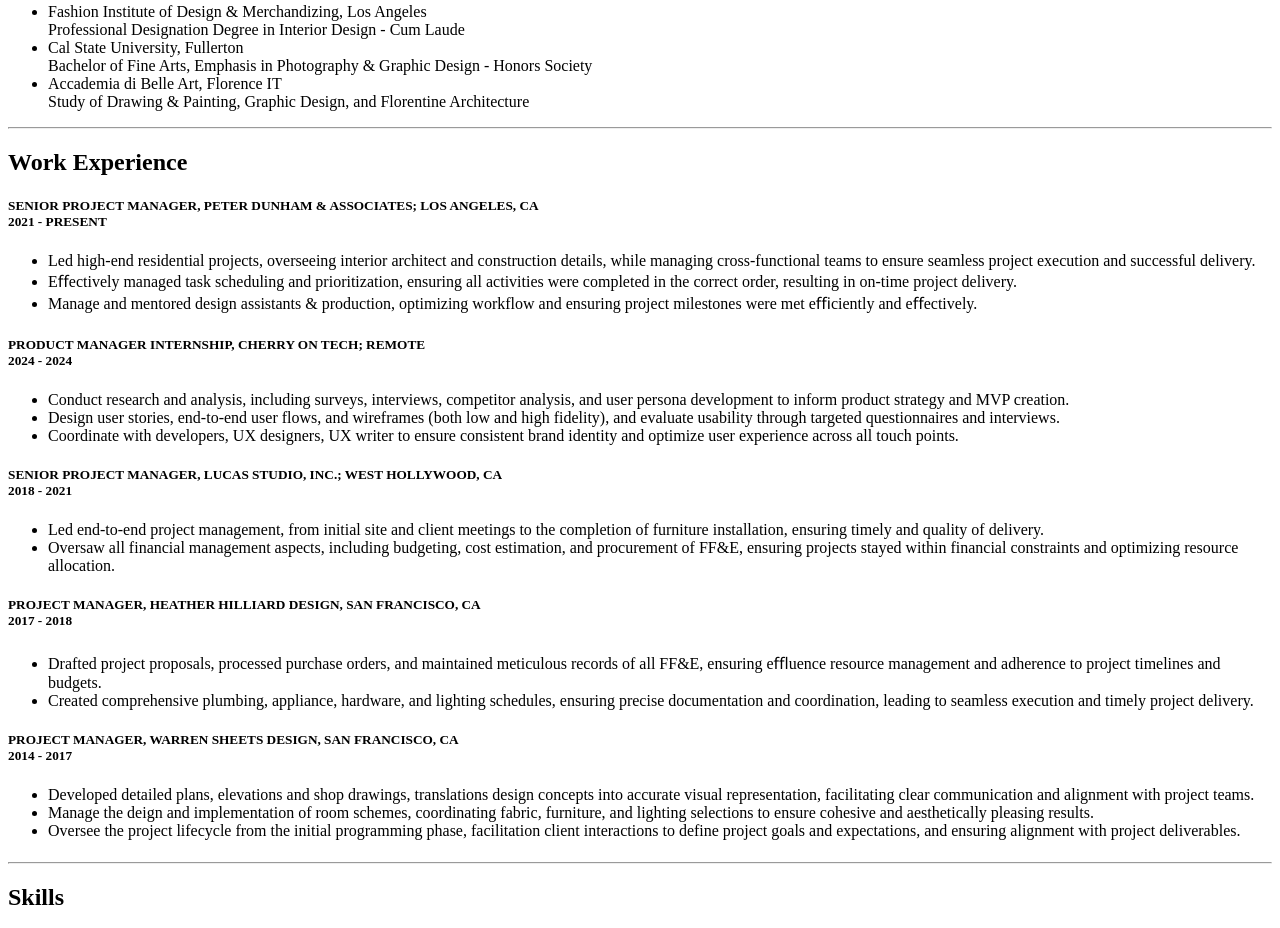
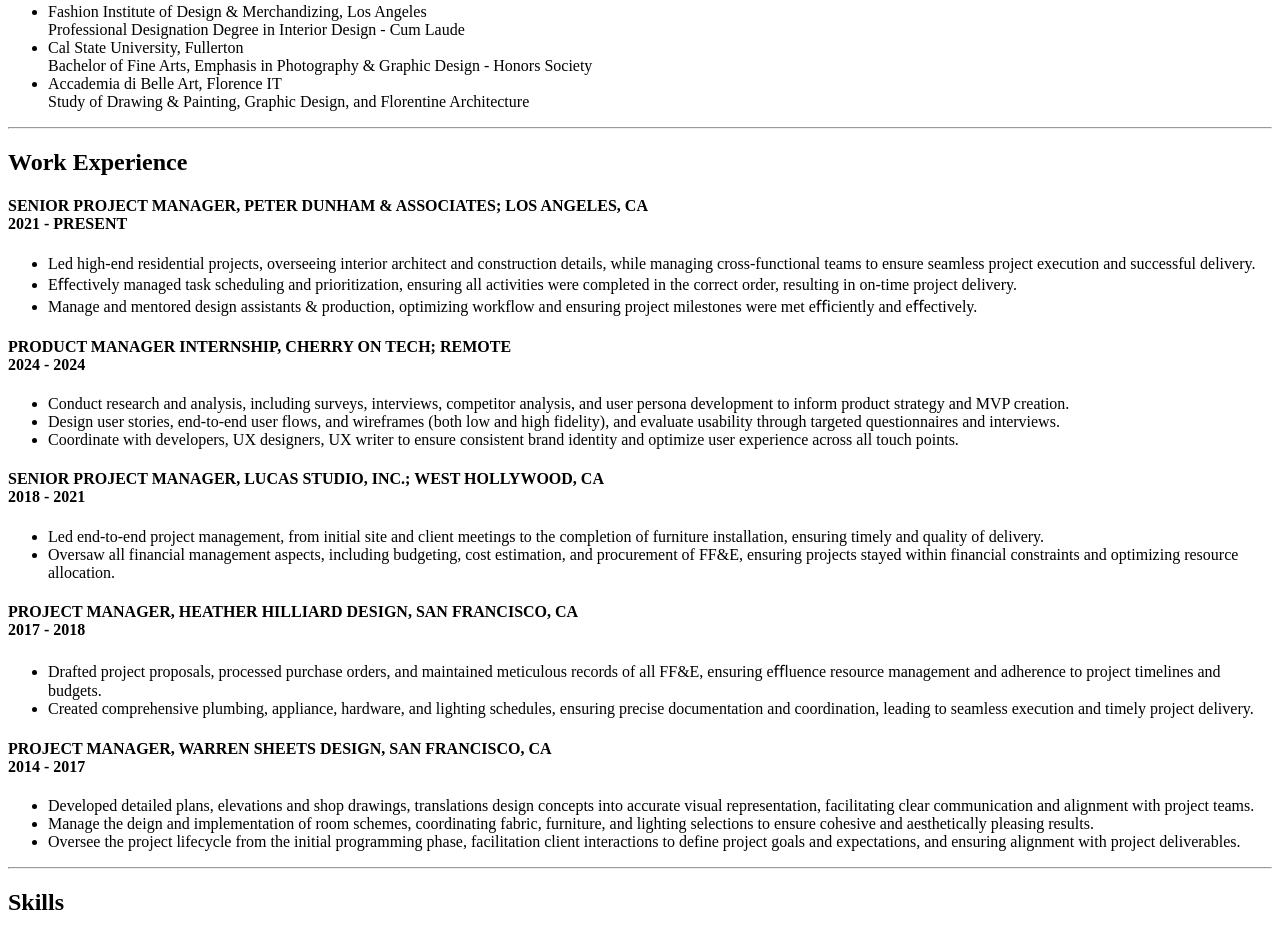
Before and after one commit to momor316/Resume, a plain HTML site: page index.html in a window 1280 px wide. Shown: the part 537-1465 px from the top of the page. Drawn offline with Linux system fonts and the light colour scheme.

Commit message:
Add files via upload

```diff
--- a/index.html
+++ b/index.html
@@ -36,8 +36,8 @@
 
     <h2>Work Experience</h2>
 
-     <h5>SENIOR PROJECT MANAGER, PETER DUNHAM & ASSOCIATES; LOS ANGELES, CA <br/>
-        2021 - PRESENT</h5>
+     <h4>SENIOR PROJECT MANAGER, PETER DUNHAM & ASSOCIATES; LOS ANGELES, CA <br/>
+        2021 - PRESENT</h4>
         <ul>
             <li>Led high-end residential projects, overseeing interior architect and construction
             details, while managing cross-functional teams to ensure seamless project execution
@@ -48,8 +48,8 @@
             ensuring project milestones were met eﬃciently and eﬀectively.</li>
         </ul>
 
-     <h5>PRODUCT MANAGER INTERNSHIP, CHERRY ON TECH; REMOTE <br/>
-        2024 - 2024</h5>
+     <h4>PRODUCT MANAGER INTERNSHIP, CHERRY ON TECH; REMOTE <br/>
+        2024 - 2024</h4>
         <ul>
             <li>Conduct research and analysis, including surveys, interviews, competitor analysis,
             and user persona development to inform product strategy and MVP creation.</li>
@@ -59,8 +59,8 @@
             identity and optimize user experience across all touch points.</li>
         </ul>
 
-     <h5>SENIOR PROJECT MANAGER, LUCAS STUDIO, INC.; WEST HOLLYWOOD, CA <br/>
-        2018 - 2021</h5>
+     <h4>SENIOR PROJECT MANAGER, LUCAS STUDIO, INC.; WEST HOLLYWOOD, CA <br/>
+        2018 - 2021</h4>
         <ul>
             <li>Led end-to-end project management, from initial site and client meetings to the
             completion of furniture installation, ensuring timely and quality of delivery.</li>
@@ -69,8 +69,8 @@
             optimizing resource allocation.</li>
         </ul>
 
-     <h5>PROJECT MANAGER, HEATHER HILLIARD DESIGN, SAN FRANCISCO, CA <br/>
-        2017 - 2018</h5>
+     <h4>PROJECT MANAGER, HEATHER HILLIARD DESIGN, SAN FRANCISCO, CA <br/>
+        2017 - 2018</h4>
         <ul>
             <li>Drafted project proposals, processed purchase orders, and maintained meticulous
             records of all FF&E, ensuring eﬄuence resource management and adherence to
@@ -80,8 +80,8 @@
             timely project delivery.</li>
         </ul>
 
-     <h5>PROJECT MANAGER, WARREN SHEETS DESIGN, SAN FRANCISCO, CA <br/>
-        2014 - 2017</h5>
+     <h4>PROJECT MANAGER, WARREN SHEETS DESIGN, SAN FRANCISCO, CA <br/>
+        2014 - 2017</h4>
         <ul>
             <li>Developed detailed plans, elevations and shop drawings, translations design
             concepts into accurate visual representation, facilitating clear communication and
@@ -93,7 +93,6 @@
             interactions to define project goals and expectations, and ensuring alignment with
             project deliverables.</li>
         </ul>
-      <h5></h5>
 
    <hr/>
 
```
